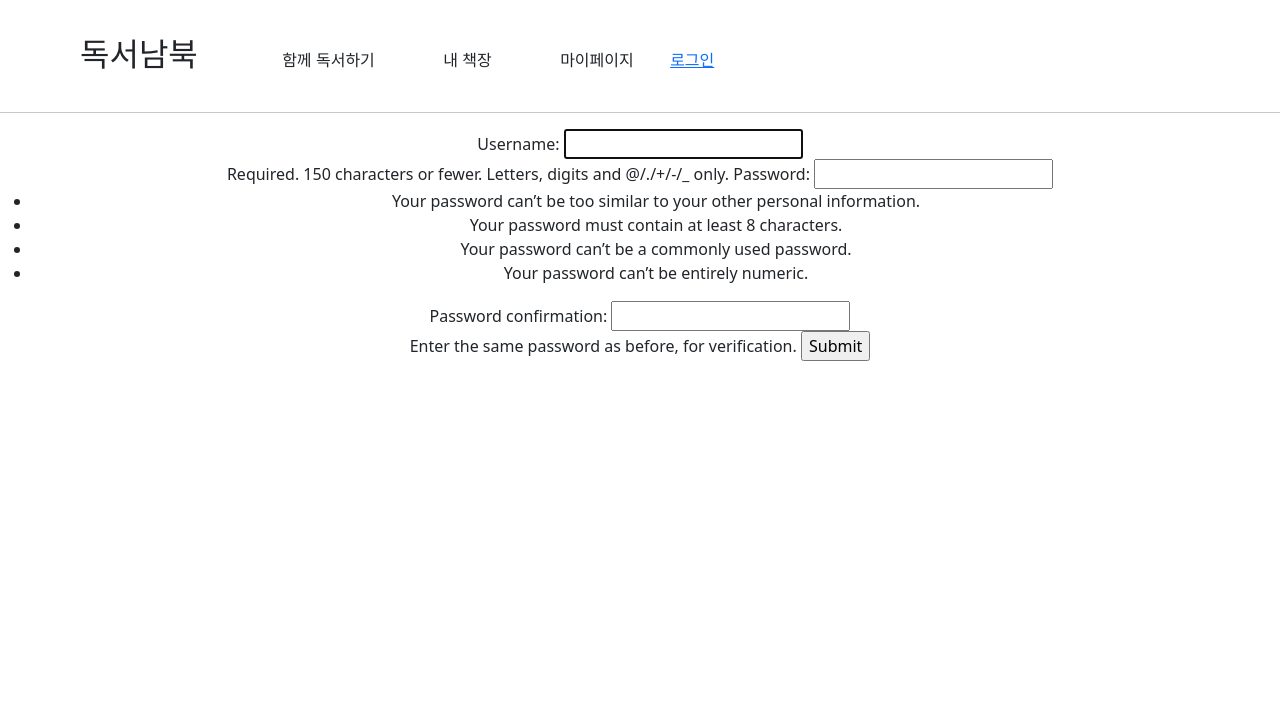
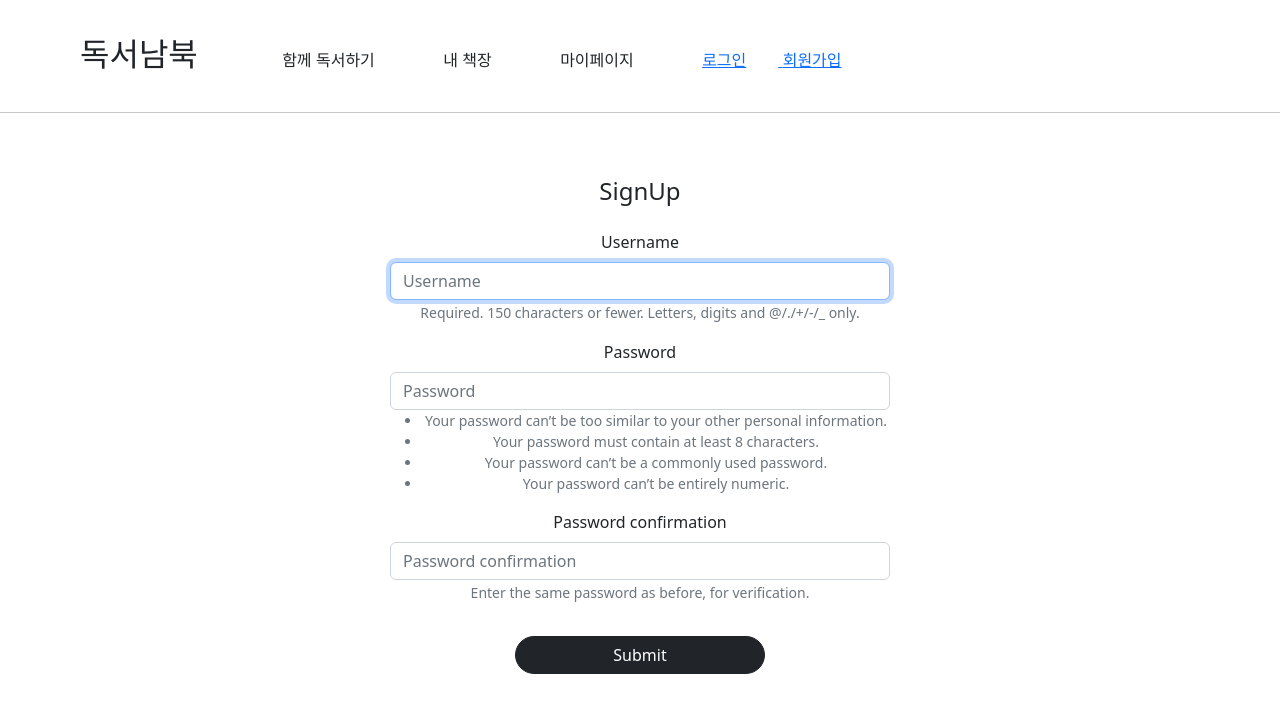
Before and after one commit to LChaeWon/ReadTogether, a Django app: page /account/create/ in a window 1280 px wide. Shown: the top 713 px of the page. Run offline with Django 4.2, Linux system fonts and the light colour scheme; some libraries are stand-ins or nearby versions.

Commit message:
design: 로그인, 회원가입 폼 수정

```diff
--- a/accountapp/templates/accountapp/create.html
+++ b/accountapp/templates/accountapp/create.html
@@ -1,10 +1,15 @@
 {% extends 'base.html' %}
+{% load django_bootstrap5 %}
+
 {% block content %}
-    <div style="text-align: center">
+    <div style="text-align: center; max-width: 500px; margin: 4rem auto">
+      <div class="mb-4">
+          <h4>SignUp</h4>
+      </div>
       <form action="{% url 'accountapp:create' %}" method="post">
         {% csrf_token %}
-        {{ form }}
-        <input type="submit" class="btn-btn-primary">
+        {% bootstrap_form form %}
+        <input type="submit" class="btn btn-dark rounded-pill col-6 mt-3">
       </form>
     </div>
 
--- a/readtogether/settings.py
+++ b/readtogether/settings.py
@@ -52,6 +52,7 @@ INSTALLED_APPS = [
     "django.contrib.sessions",
     "django.contrib.messages",
     "django.contrib.staticfiles",
+    "django_bootstrap5",
     "accountapp",
 ]
 
--- a/templates/header.html
+++ b/templates/header.html
@@ -5,7 +5,10 @@
     <span style="margin:0rem 2rem">마이페이지</span>
     {% if not user.is_authenticated %}
     <a href="{% url 'accountapp:login' %}?next={{ request.path }}">
-        <span>로그인</span>
+        <span style="margin:0rem 2rem">로그인</span>
+    </a>
+     <a href="{% url 'accountapp:create' %}?next={{ request.path }}">
+        <span>회원가입</span>
     </a>
     {% else %}
     <a href="{% url 'accountapp:logout' %}?next={{ request.path }}">
```
Also changed, not shown: accountapp/templates/accountapp/login.html (+5 -3 lines).
